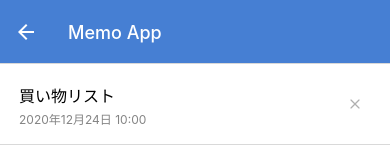
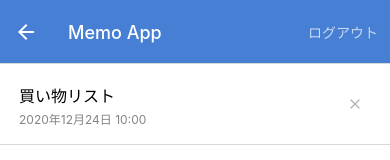
Before and after one commit to onTheRice/MemoApp, a React Native app: screen /MemoList in a window 390 px wide. Shown: the top 160 px of the page. Built offline with nearby package versions, Linux system fonts and the light colour scheme; no server answers.

Commit message:
auto login and logout button

```diff
--- a/App.jsx
+++ b/App.jsx
@@ -23,7 +23,7 @@
   return (
     <NavigationContainer>
       <Stack.Navigator
-        initialRouteName="SignUp"
+        initialRouteName="Login"
         screenOptions={{
           headerStyle: { backgroundColor: '#467fd3' },
           headerTitleStyle: { color: '#ffffff' },
--- /dev/null
+++ b/src/components/LogOutButton.jsx
@@ -0,0 +1,43 @@
+import React from 'react';
+import {
+  TouchableOpacity, Text, StyleSheet, Alert,
+} from 'react-native';
+import firebase from 'firebase';
+import { useNavigation } from '@react-navigation/native';
+
+export default function LogOutButton() {
+  const navigation = useNavigation();
+
+  function handlePress() {
+    firebase.auth().signOut()
+      .then(() => {
+        console.log('success logOut');
+        navigation.reset({
+          index: 0,
+          routes: [{ name: 'Login' }],
+        });
+        console.log('success logOut');
+      })
+      .catch((error) => {
+        Alert.alert('ログアウトに失敗しました');
+        console.log(error.code);
+      });
+  }
+
+  return (
+    <TouchableOpacity onPress={handlePress} style={styles.container}>
+      <Text style={styles.label}>ログアウト</Text>
+    </TouchableOpacity>
+  );
+}
+
+const styles = StyleSheet.create({
+  container: {
+    paddingHorizontal: 12,
+    paddingVertical: 14,
+  },
+  label: {
+    fontSize: 14,
+    color: 'rgba(255, 255, 255, 0.7)',
+  },
+});
--- a/src/screens/LoginScreen.jsx
+++ b/src/screens/LoginScreen.jsx
@@ -1,5 +1,5 @@
 /* eslint-disable linebreak-style */
-import React, { useState } from 'react';
+import React, { useState, useEffect } from 'react';
 import {
   View, Text, TextInput, StyleSheet, TouchableOpacity, Alert,
 } from 'react-native';
@@ -11,6 +11,25 @@
   const { navigation } = props;
   const [email, setEmail] = useState('');
   const [password, setPassword] = useState('');
+
+  useEffect(() => {
+    console.log('useEffect!');
+    return () => {
+      console.log('Unmount');
+    };
+  }, []);
+
+  useEffect(() => {
+    const unsubscribe = firebase.auth().onAuthStateChanged((user) => {
+      if (user) {
+        navigation.reset({
+          index: 0,
+          routes: [{ name: 'MemoList' }],
+        });
+      }
+    });
+    return unsubscribe;
+  }, []);
 
   function handlePress() {
     firebase.auth().signInWithEmailAndPassword(email, password)
@@ -93,8 +112,8 @@
     borderColor: '#DDDDDD',
     borderWidth: 1,
     paddingHorizontal: 8,
-    color: 'rgba(0, 0, 0, 0.2)',
     marginBottom: 16,
+    color: 'black',
   },
   footerText: {
     fontSize: 14,
--- a/src/screens/MemoDetailScreen.jsx
+++ b/src/screens/MemoDetailScreen.jsx
@@ -1,4 +1,3 @@
-/* eslint-disable linebreak-style */
 import React from 'react';
 import {
   View, ScrollView, Text, StyleSheet,
--- a/src/screens/MemoListScreen.jsx
+++ b/src/screens/MemoListScreen.jsx
@@ -1,12 +1,20 @@
 /* eslint-disable linebreak-style */
-import React from 'react';
+import React, { useEffect } from 'react';
 import { View, StyleSheet } from 'react-native';
 
 import MemoList from '../components/MemoList';
 import CircleButton from '../components/CircleButton';
+import LogOutButton from '../components/LogOutButton';
 
 export default function MemoListScreen(props) {
   const { navigation } = props;
+  useEffect(() => {
+    navigation.setOptions({
+      /* eslint-disable-next-line */
+      headerRight: () => <LogOutButton />,
+    });
+  });
+
   return (
     <View style={styles.container}>
       <MemoList />
```
